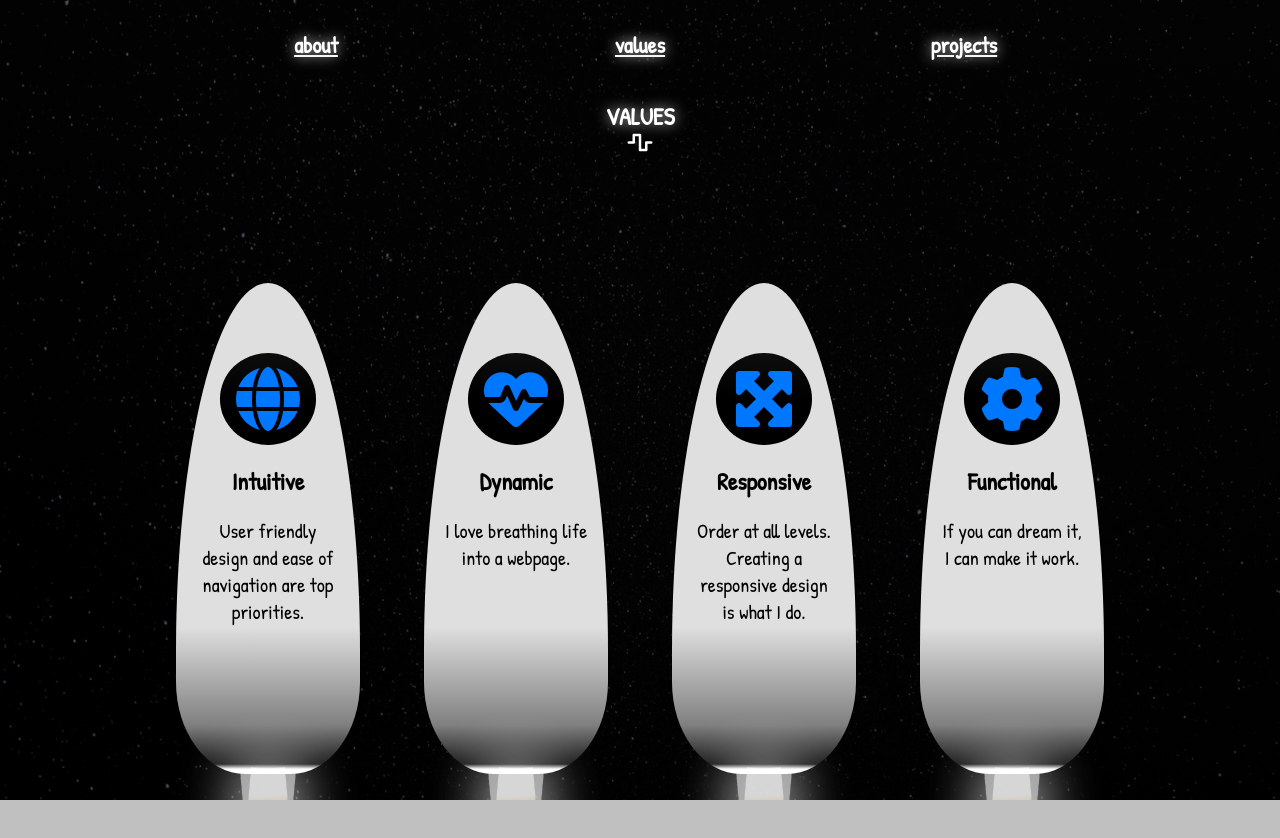
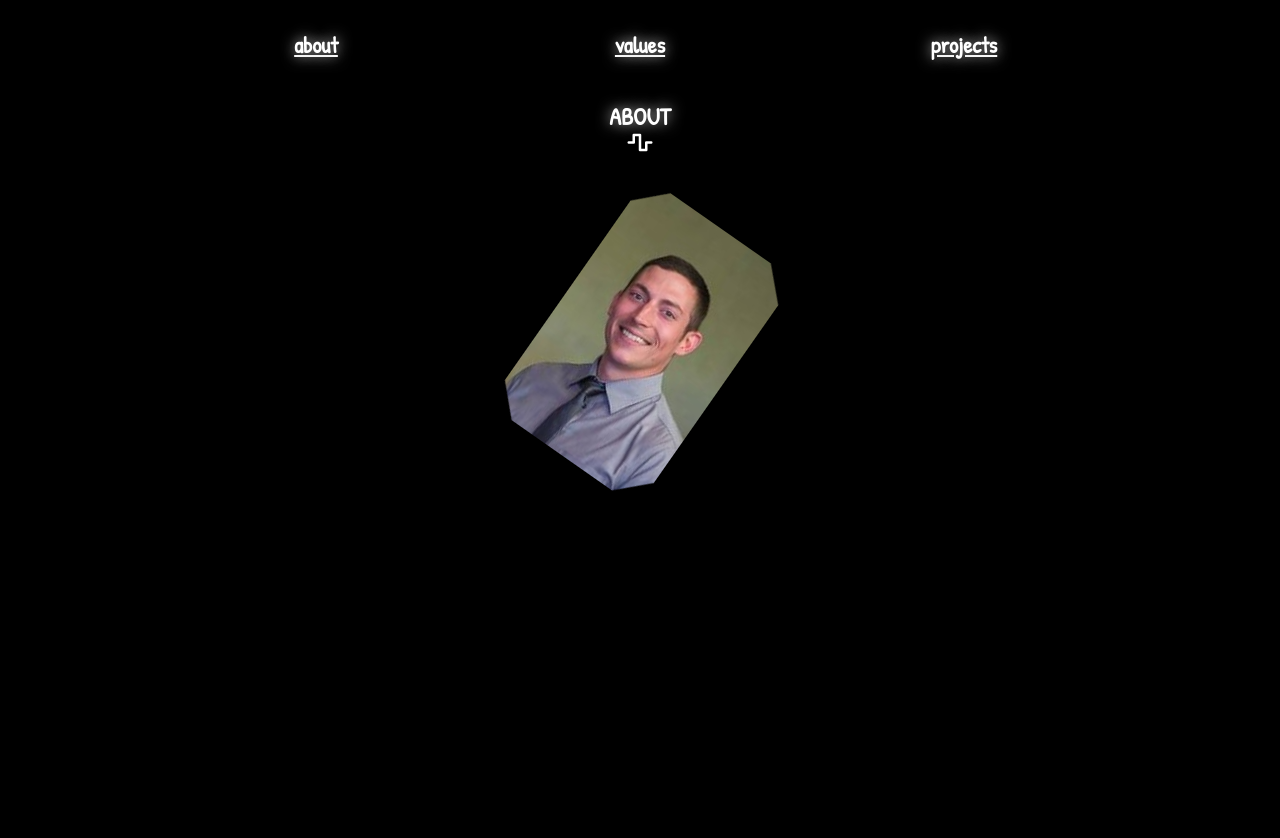
Before and after one commit to TJ-Feledy/Portfolio, a React (Create React App) app in the folder portfolio/: page /about in a window 1280 px wide. Shown: the top 838 px of the page. Before the commit the page ends 800 px from the top, so only its background shows below. Built offline with nearby package versions, Linux system fonts and the light colour scheme.

Commit message:
Profile pic animation

```diff
--- a/portfolio/src/App.css
+++ b/portfolio/src/App.css
@@ -419,13 +419,16 @@ body {
   margin-bottom: 0px;
 }
 
-/* ---------------------Skills----------------- */
+/* ---------------------Profile----------------- */
 .routeSection {
   background: black;
 }
-.Skills {
+.Profile {
   background: black;
+  overflow: hidden;
   height: 100vh;
+  width: 100%;
+  padding-top: 80px;
 }
 .skillsHeader {
   margin-bottom: 0;
@@ -437,6 +440,7 @@ body {
   display: flex;
   justify-content: center;
   align-items: center;
+  /* position: relative; */
 }
 .meContainer {
   position: relative;
@@ -454,7 +458,7 @@ body {
   border-bottom: 70px solid transparent;
   border-left: 69px solid black;
   border-right: 70px solid black;
-  width: 42px;
+  width: 43px;
   height: 0px;
 }
 .meContainer:after {
@@ -465,6 +469,27 @@ body {
   border-top: 70px solid transparent;
   border-left: 69px solid black;
   border-right: 70px solid black;
-  width: 42px;
+  width: 43px;
   height: 0px;
 }
+.meWrapper {
+  transform: rotate();
+  animation: skid 3s ease-out 2s infinite;
+}
+@keyframes skid {
+  0% {
+    transform: rotate(-45deg)
+  }
+  60% {
+    transform: rotate(-45deg);
+  }
+  80% {
+    transform: rotate(35deg);
+  }
+  90% {
+    transform: rotate(35deg);
+  }
+  100% {
+    transform: rotate(0deg);
+  }
+}
--- a/portfolio/src/App.js
+++ b/portfolio/src/App.js
@@ -37,7 +37,7 @@ function App({ location }) {
           <section className='routeSection'>
             <Switch location={location}>
               <Route exact path='/' render={props => <Home {...props} /> } />
-              <Route path='/about' render={props => <Values {...props} /> } />
+              <Route path='/about' render={props => <About {...props} /> } />
               <Route path='/values' render={props => <Values {...props} /> } />
             </Switch>
           </section>
--- a/portfolio/src/components/About.js
+++ b/portfolio/src/components/About.js
@@ -2,17 +2,19 @@ import React from 'react'
 import me from '../images/me.jpg'
 
 
-class Skills extends React.Component {
+class About extends React.Component {
   render() {
     return (
-      <div className='About'>
-        <h1 className='skillsHeader'>ABOUT</h1>
+      <div className='Profile'>
+        <h1 className='aboutHeader'>ABOUT</h1>
         <div className='iconContainer'>
           <i className="fas fa-wave-square fa-lg"></i>
         </div>
         <div className='infoContainer'>
-          <div className='meContainer'>
-            <img src={me} className='meImg' alt='Handsome Man' />
+          <div className='meWrapper'>
+            <div className='meContainer'>
+              <img src={me} className='meImg' alt='Handsome Man' />
+            </div>
           </div>
         </div>
 
@@ -21,4 +23,4 @@ class Skills extends React.Component {
   }
 }
 
-export default Skills
+export default About
--- a/portfolio/src/components/Values.js
+++ b/portfolio/src/components/Values.js
@@ -1,7 +1,7 @@
 import React from 'react'
 
 
-class About extends React.Component {
+class Values extends React.Component {
 
   render() {
     return (
@@ -49,4 +49,4 @@ class About extends React.Component {
   }
 }
 
-export default About
+export default Values
```
